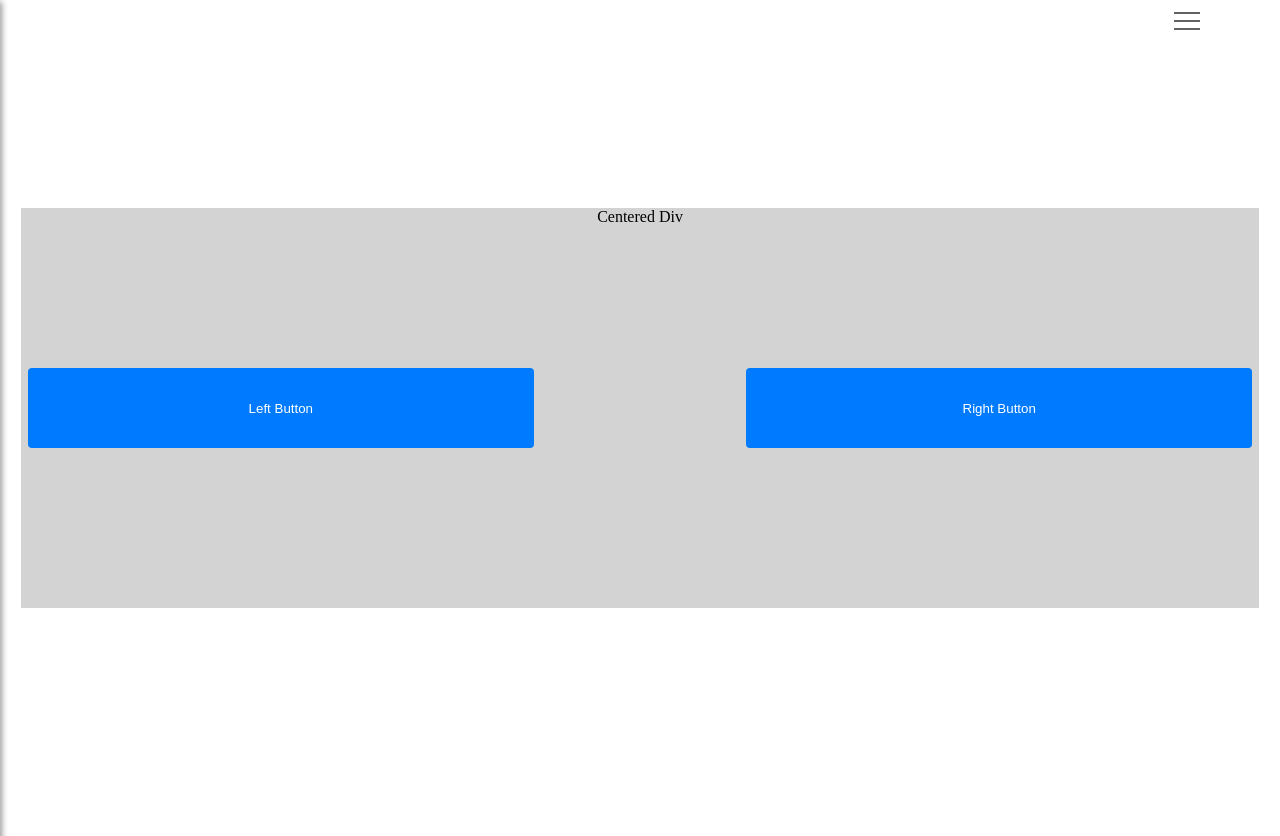
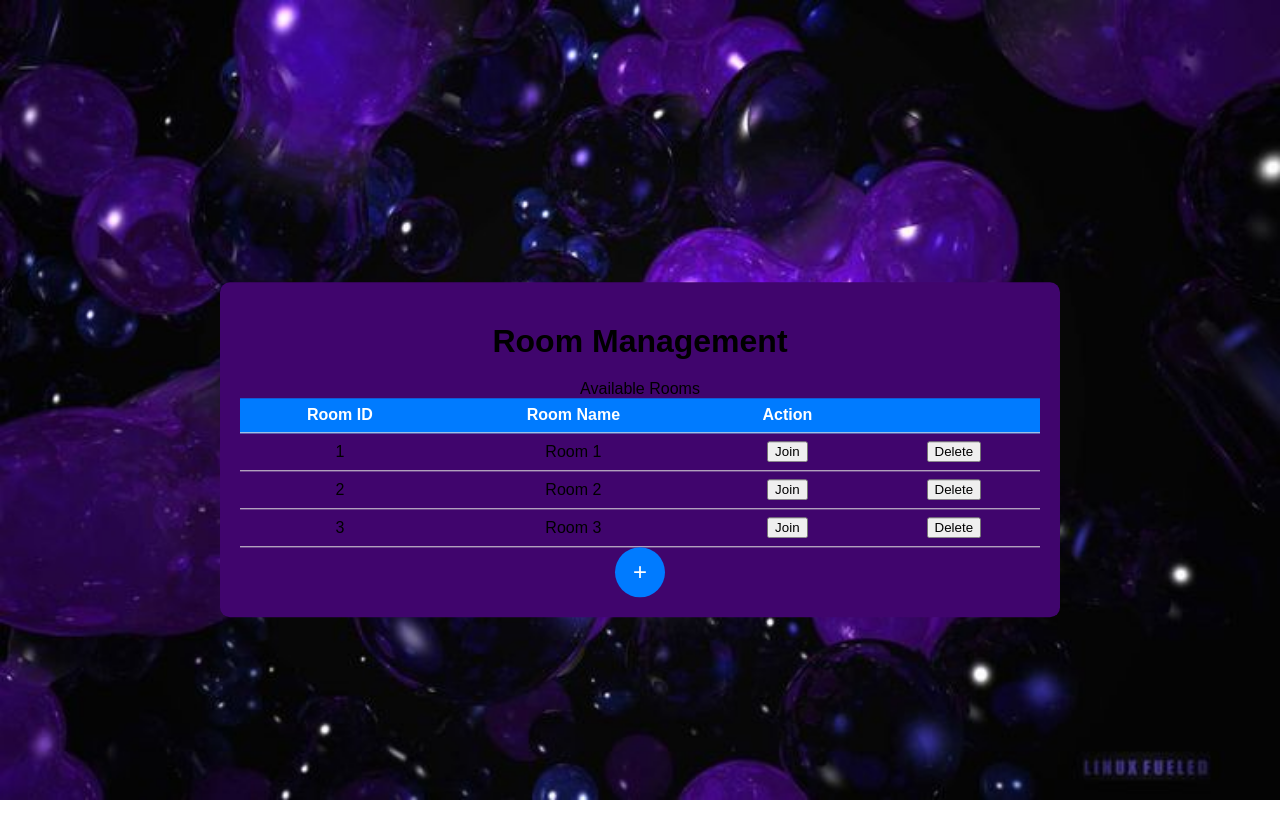
Before and after one commit to Saad3123/Bubble, a plain HTML site: page src/htmlCode/homePage.html in a window 1280 px wide. After the commit the page ends 800 px from the top, so only its background shows below. Drawn offline with Linux system fonts and the light colour scheme.

Commit message:
homepage update

```diff
--- a/src/cssFiles/homePage.css
+++ b/src/cssFiles/homePage.css
@@ -1,111 +1,54 @@
-#menu__toggle {
-    opacity: 0;
-  }
-  #menu__toggle:checked + .menu__btn > span {
-    transform: rotate(45deg);
-  }
-  #menu__toggle:checked + .menu__btn > span::before {
-    top: 0;
-    transform: rotate(0deg);
-  }
-  #menu__toggle:checked + .menu__btn > span::after {
-    top: 0;
-    transform: rotate(90deg);
-  }
-  #menu__toggle:checked ~ .menu__box {
-    left: 0 !important;
-  }
-  .menu__btn {
-    position: fixed;
-    top: 20px;
-    /* left: 20px; */
-    right: 80px;
-    width: 26px;
-    height: 26px;
-    cursor: pointer;
-    z-index: 1;
-  }
-  .menu__btn > span,
-  .menu__btn > span::before,
-  .menu__btn > span::after {
-    display: block;
-    position: absolute;
-    width: 100%;
-    height: 2px;
-    background-color: #616161;
-    transition-duration: .25s;
-  }
-  .menu__btn > span::before {
-    content: '';
-    top: -8px;
-  }
-  .menu__btn > span::after {
-    content: '';
-    top: 8px;
-  }
-  .menu__box {
-    display: block;
-    position: fixed;
-    top: 0;
-    right: 100%;
-    width: 300px;
-    height: 100%;
-    margin: 0;
-    padding: 80px 0;
-    list-style: none;
-    background-color: #ECEFF1;
-    box-shadow: 2px 2px 6px rgba(0, 0, 0, .4);
-    transition-duration: .25s;
-  }
-  .menu__item {
-    display: block;
-    padding: 12px 24px;
-    color: #333;
-    font-family: 'Roboto', sans-serif;
-    font-size: 20px;
-    font-weight: 600;
-    text-decoration: none;
-    transition-duration: .25s;
-  }
-  .menu__item:hover {
-    background-color: #CFD8DC;
-  }
-
-  /*  */
-  .container {
-    position: relative;
-    display: flex;
-    align-items: center;
-    justify-content: center;
-    height: 100vh;
+body {
+  font-family: Arial, sans-serif;
+  margin: 0;
+  padding: 0;
+  background-image: url('/img/loginWallpaper.jpg');
+  background-size: cover;
 }
 
-.centered-div {
-    width: 98%; /* Adjust width as needed */
-    height: 50%; /* Adjust height as needed */
-    background-color: lightgray;
-    text-align: center;
-
+.content {
+  position: absolute;
+  top: 50%;
+  left: 50%;
+  text-align: center;
+  width: 800px; /* Adjust the width as needed */
+  transform: translate(-50%, -50%);
+background-color: #40056d;
+  max-width: 800px;
+  margin: 50px auto;
+  padding: 20px;
+  border-radius: 10px;
 }
 
-.left-button,
-.right-button {
-    position: absolute;
-    top: 50%;
-    transform: translateY(-50%);
-    width: 40%; /* Adjust width as needed */
-    height: 80px; /* Adjust height as needed */
-    background-color: #007bff;
-    color: white;
-    border: none;
-    border-radius: 4px;
-    cursor: pointer;
+h1 {
+  margin-bottom: 20px;
 }
 
-.left-button {
-    left: 20px; /* Adjust left position as needed */
+table {
+  width: 100%;
+  border-collapse: collapse;
 }
 
-.right-button {
-    right: 20px; /* Adjust right position as needed */
+th, td {
+  padding: 8px;
+  border-bottom: 1px solid #ddd;
 }
+
+th {
+  background-color: #007bff;
+  color: #fff;
+}
+
+.icon {
+  display: block;
+  width: 50px;
+  height: 50px;
+  margin: 0 auto;
+  background-color: #007bff;
+  color: #fff;
+  text-align: center;
+  line-height: 50px;
+  border-radius: 50%;
+  font-size: 24px;
+  cursor: pointer;
+}
--- a/src/htmlCode/homePage.html
+++ b/src/htmlCode/homePage.html
@@ -1,33 +1,137 @@
-<!-- lol nope -->
 <!DOCTYPE html>
 <html lang="en">
 <head>
-    <meta charset="UTF-8">
-    <meta name="viewport" content="width=device-width, initial-scale=1.0">
-    <link rel="stylesheet" href="https://cdnjs.cloudflare.com/ajax/libs/font-awesome/5.15.3/css/all.min.css"/>
-    <link rel="stylesheet" href="../cssFiles/homePage.css">
-    <title>Document</title>
+  <meta charset="UTF-8">
+  <meta name="viewport" content="width=device-width, initial-scale=1.0">
+  <link rel="stylesheet" href="../cssFiles/homePage.css">
+
+  <title>Room Management</title>
 </head>
 <body>
-    <div class="container">
-        <button class="left-button">Left Button</button>
-        <div class="centered-div">Centered Div</div>
-        <button class="right-button">Right Button</button>
-    </div>
-    <div class="hamburger-menu">
-        <input id="menu__toggle" type="checkbox" />
-        <label class="menu__btn" for="menu__toggle">
-          <span></span>
-        </label>
+  <div class="content">
+    <h1>Room Management</h1>
+    <header>Available Rooms</header>
+    <table id="roomTable">
+      <thead>
+        <tr>
+          <th>Room ID</th>
+          <th>Room Name</th>
+          <th>Action</th>
+          <th> </th>
+        </tr>
+      </thead>
+      <tbody id="roomList">
+        <!-- Room list will be populated dynamically -->
+      </tbody>
+    </table>
 
-        <ul class="menu__box">
-          <li><a class="menu__item" href="#">Home</a></li>
-          <li><a class="menu__item" href="#">About</a></li>
-          <li><a class="menu__item" href="#">Team</a></li>
-          <li><a class="menu__item" href="#">Contact</a></li>
-          <li><a class="menu__item" href="#">Twitter</a></li>
-        </ul>
-      </div>
+    <div class="icon" onclick="createRoom()">+</div>
+  </div>
 
+
+  <!-- JS -->
+  <script>
+    // Sample data for demonstration
+    const rooms = [
+      { id: 1, name: "Room 1" },
+      { id: 2, name: "Room 2" },
+      { id: 3, name: "Room 3" }
+    ];
+
+    // Function to populate room list
+    function populateRoomList() {
+      const roomList = document.getElementById("roomList");
+      roomList.innerHTML = "";
+      rooms.forEach(room => {
+        const row = document.createElement("tr");
+        row.innerHTML = `
+          <td>${room.id}</td>
+          <td>${room.name}</td>
+          <td><button onclick="joinRoom(${room.id})">Join</button></td>
+          <td><button onclick="deleteRoom(${room.id})">Delete</button></td>
+
+        `;
+        roomList.appendChild(row);
+      });
+    }
+
+
+    // Function to create a room
+function createRoom() {
+  const roomName = prompt("Enter the room name:");
+
+  if (roomName) {
+    // Generate a unique room ID (you may implement your own logic for generating IDs)
+    const roomId =generateRandomRoomId(); // Assuming rooms array is globally accessible
+
+    // Create a new room object
+    const newRoom = { id: roomId, name: roomName };
+
+    // Add the new room to the list of rooms
+    rooms.push(newRoom);
+
+    // Update the room list on the webpage
+    populateRoomList();
+
+    // Optionally, you can perform other actions like sending the room data to a server, etc.
+
+    // Inform the user that the room has been created
+    alert(`Room "${roomName}" created with ID: ${roomId}`);
+  } else {
+    // If the user didn't provide a room name, inform them
+    alert("No room name provided. Room creation cancelled.");
+  }
+}
+// Function to generate a random room ID with a random number of integers
+function generateRandomRoomId() {
+  // Generate a random number between 100 and 999 (inclusive)
+  const roomId = Math.floor(Math.random() * (999 - 100 + 1)) + 100;
+
+  return roomId; // Convert the number to a string
+}
+
+
+    // Function to join a room
+    function joinRoom(roomId) {
+      // Here you can implement the logic to join a room
+      alert("Joining room " + roomId);
+    }
+
+// Function to delete a room
+function deleteRoom(roomId) {
+  // Find the index of the room with the given roomId
+  const roomIndex = rooms.findIndex(room => room.id === roomId);
+
+  // Check if the room with the given ID exists
+  if (roomIndex !== -1) {
+    // Ask for confirmation before deleting the room
+    const confirmDelete = confirm(`Are you sure you want to delete room with ID ${roomId}?`);
+
+    // If user confirms deletion
+    if (confirmDelete) {
+      // Remove the room from the array
+      rooms.splice(roomIndex, 1);
+
+      // Update the room list on the webpage
+      populateRoomList();
+
+      // Optionally, you can perform other actions like sending a delete request to a server, etc.
+
+      // Inform the user that the room has been deleted
+      alert(`Room with ID ${roomId} has been deleted.`);
+    } else {
+      // If the user cancels the deletion, inform them
+      alert(`Deletion of room with ID ${roomId} cancelled.`);
+    }
+  } else {
+    // If the room with the given ID does not exist, inform the user
+    alert(`Room with ID ${roomId} does not exist.`);
+  }
+}
+
+
+    // Initial population of room list
+    populateRoomList();
+  </script>
 </body>
 </html>
```
Also changed, not shown: src/cssFiles/index.css (+8 -0 lines), src/htmlCode/index.html (+2 -0 lines), img/logo.jpg (added).
